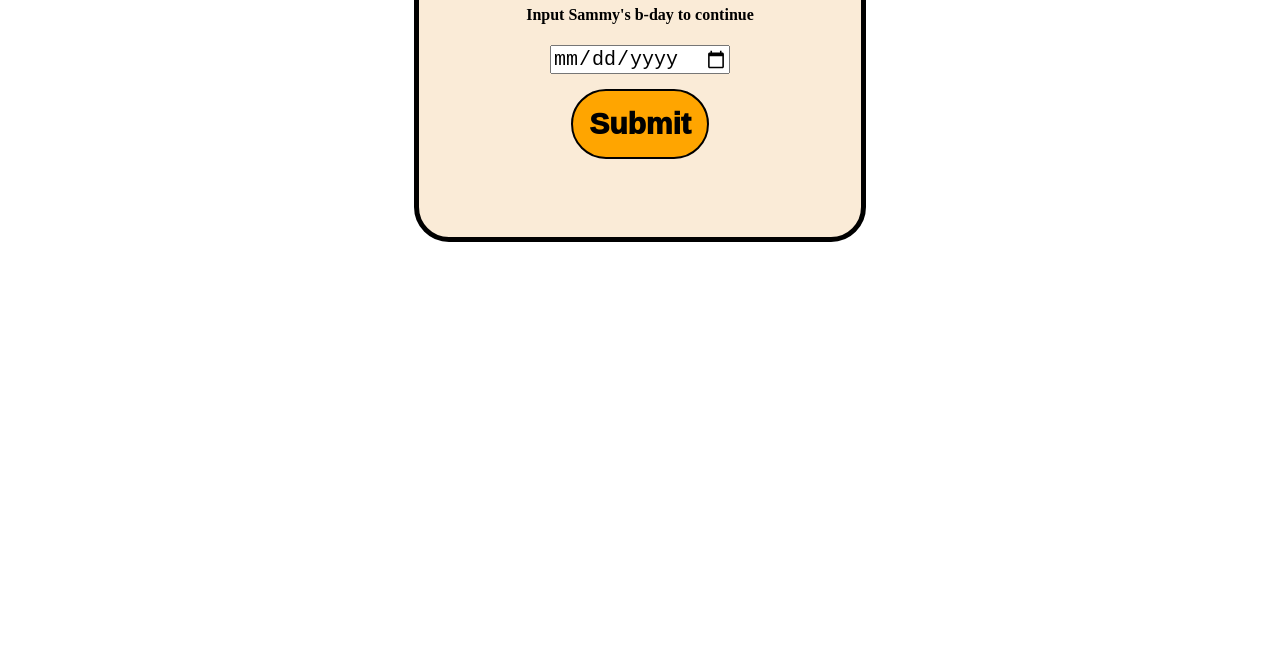
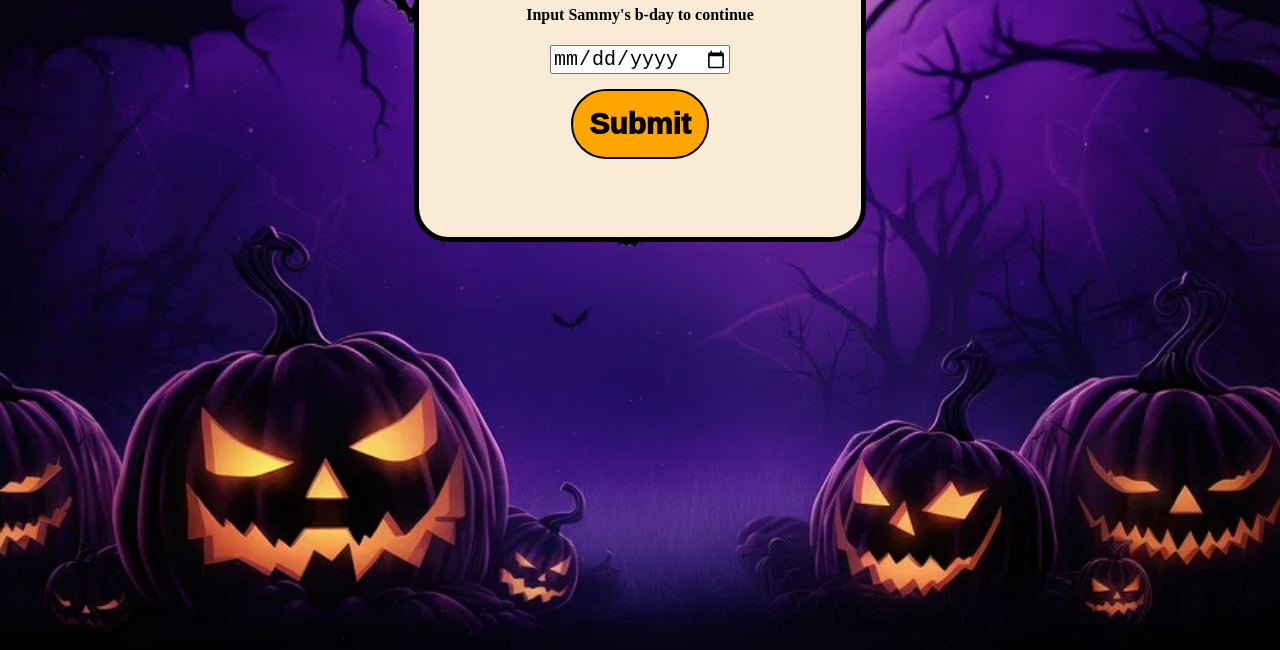
Before and after one commit to beauisyes/Happy-Bday-Sammy, a plain HTML site: page index.html in a window 1280 px wide. Shown: the part 150-800 px from the top of the page. Drawn offline with Linux system fonts and the light colour scheme; files whose address does not match are found by name.

Commit message:
Update index.html

```diff
--- a/index.html
+++ b/index.html
@@ -6,7 +6,7 @@
     <title>Happy B-day Sammy!</title>
     <style>
         body {
-    background: url(/Static/Spooky.png) no-repeat center center fixed;
+    background: url(Spooky.png) no-repeat center center fixed;
     -webkit-background-size: cover;
     -moz-background-size: cover;
     -o-background-size: cover;
```
